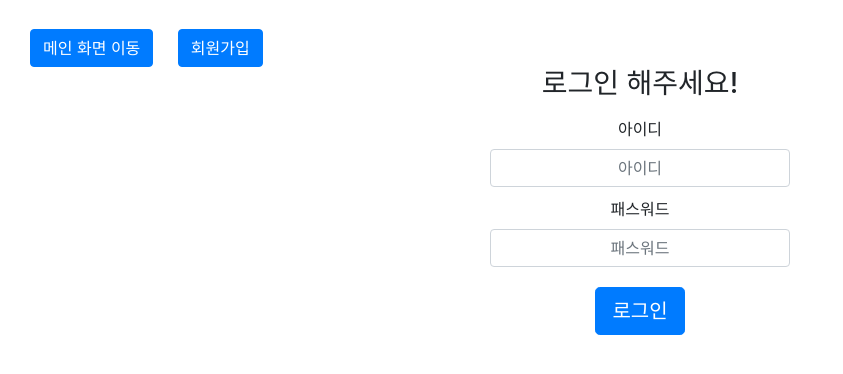
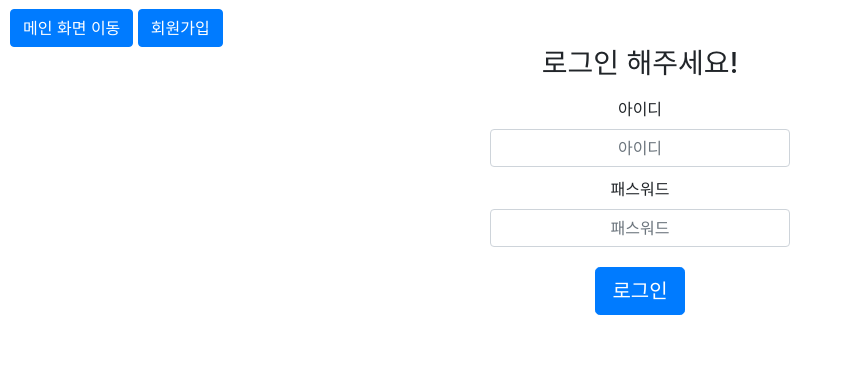
Before and after one commit to wlsdn2749/Bootcamp, a Django app: template templates/bootrc/login.html in a window 1280 px wide. Shown: the part 56-430 px from the top of the page, without its empty margins (0-843 px from the left). Run offline with Django 3.2, Linux system fonts and the light colour scheme; the template is opened without the code that fills it, so the values that code supplies are empty; some libraries are stand-ins or nearby versions.

Commit message:
로그인 페이지의 상단 과여백 문제 수정
로그인 페이지에서 상단 부분의 과도한 여백이 표시되는 문제를 수정하였음.

```diff
--- a/templates/bootrc/login.html
+++ b/templates/bootrc/login.html
@@ -4,8 +4,8 @@
     top.document.title=top.document.title+"-로그인";
 </script>
 <!-- index = 메뉴목록 있는 메인 페이지로 이동 -->
-<a href="{% url 'bootrc:index' %}" class="btn btn-primary top-button">메인 화면 이동</a>
-<a href="{% url 'bootrc:signup' %}" class="btn btn-primary top-button">회원가입</a>
+<a href="{% url 'bootrc:index' %}" class="btn btn-primary">메인 화면 이동</a>
+<a href="{% url 'bootrc:signup' %}" class="btn btn-primary">회원가입</a>
 
 <!-- 로그인 창 구성 : 개발중 -->
 <div class="text-center">
```
